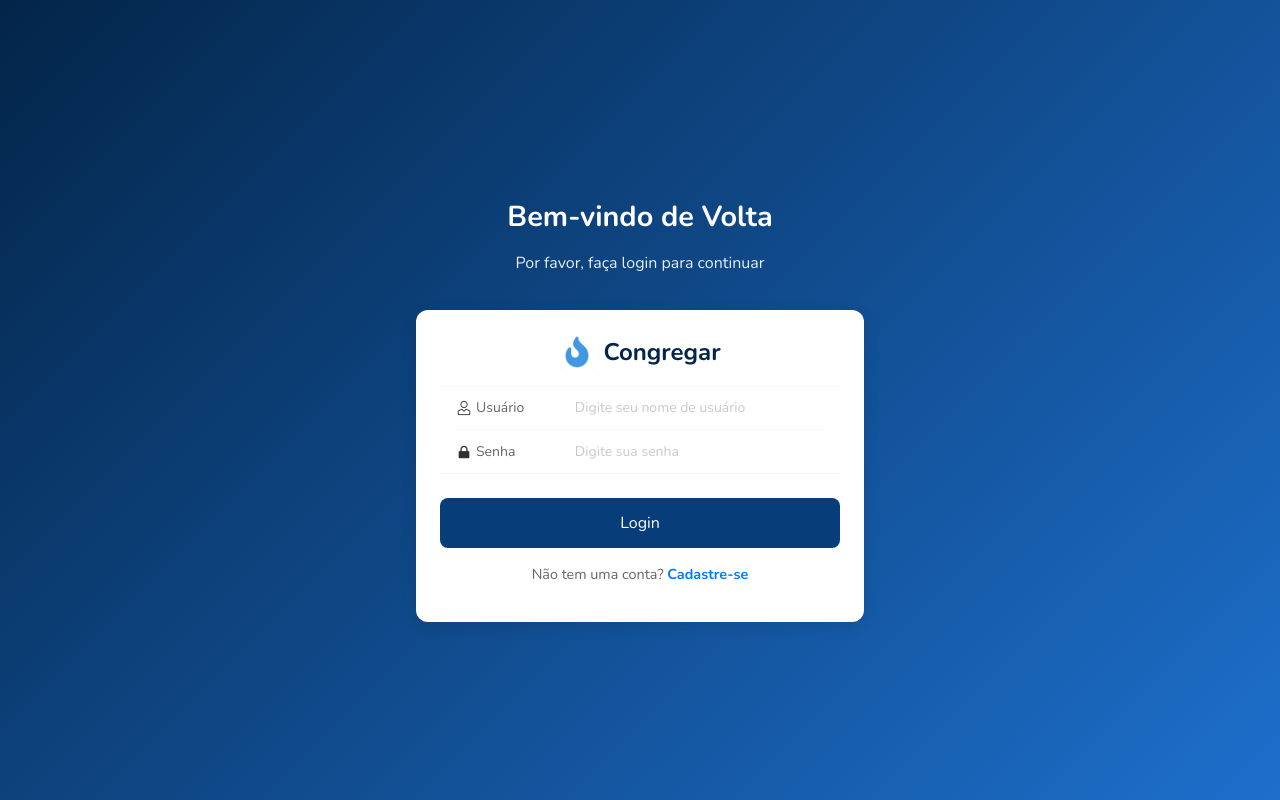
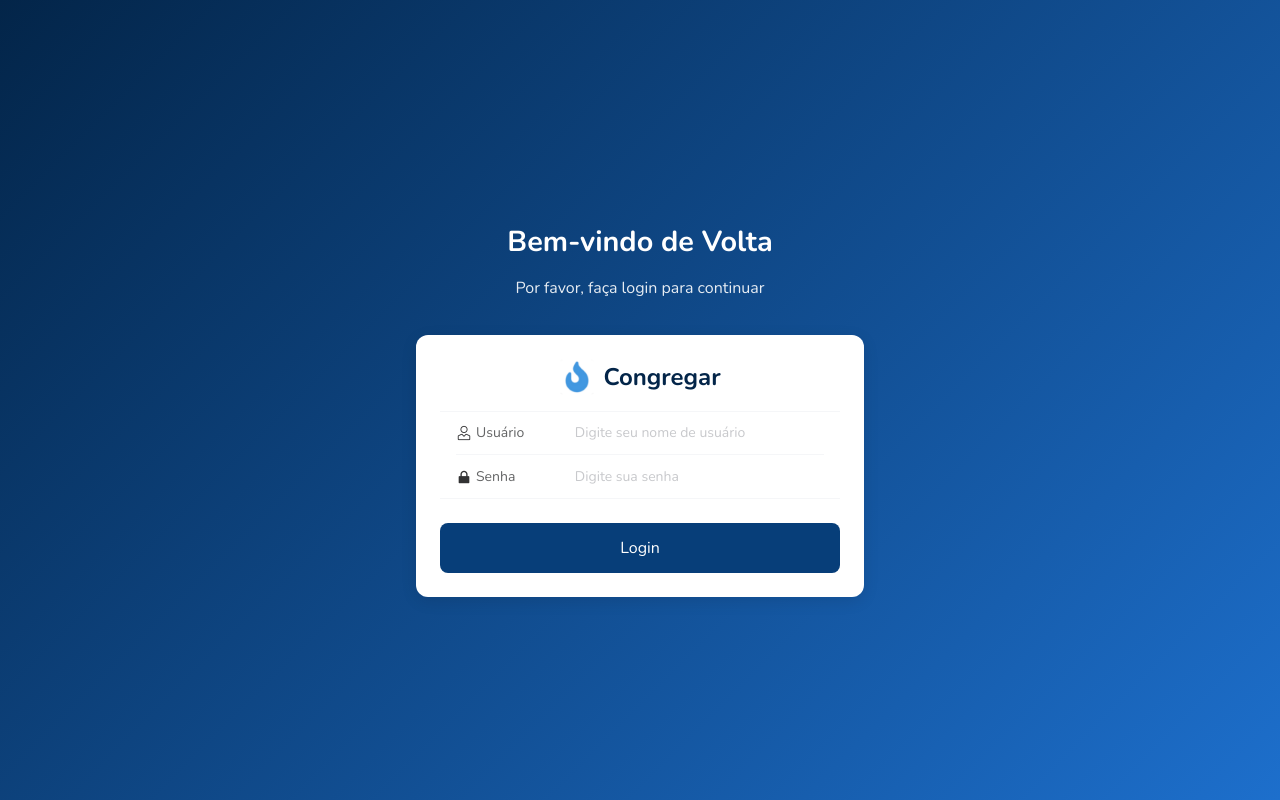
Before and after one commit to LucasNovosado/Congregar2.0, a Vue app: page /login in a window 1280 px wide. Built offline with nearby package versions, Linux system fonts and the light colour scheme; what parse would draw is missing.

Commit message:
Update LoginPage.vue
retirar botão de registro

```diff
--- a/src/views/LoginPage.vue
+++ b/src/views/LoginPage.vue
@@ -39,10 +39,6 @@
         </span>
       </BotaoPadrao>
 
-      <p class="register-link">
-        Não tem uma conta?
-        <a href="#" @click.prevent="goToCadastro" class="register-link-text">Cadastre-se</a>
-      </p>
     </van-form>
   </div>
 </template>
```
